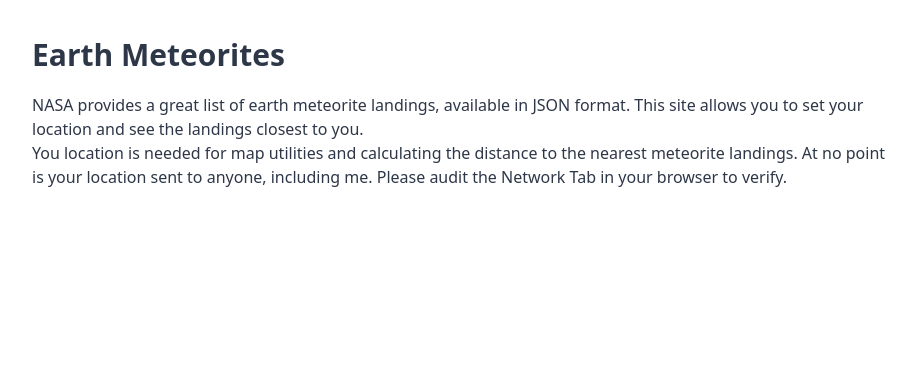
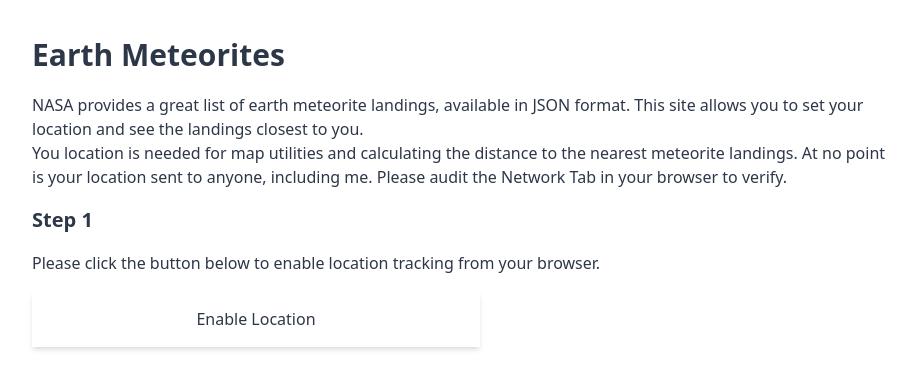
Before and after one commit to DevinKott/earth-meteorites, a React (Create React App) app: page / in a window 1280 px wide. Shown: the top 388 px of the page, without its empty margins (176-1092 px from the left). Built offline with nearby package versions, Linux system fonts and the light colour scheme.

Commit message:
add location button

```diff
--- a/src/App.js
+++ b/src/App.js
@@ -22,6 +22,21 @@ function App() {
                     nearest meteorite landings. At no point is your location sent to anyone, including
                     me. Please audit the Network Tab in your browser to verify.
                 </p>
+                <section
+                    class='flex flex-col'
+                >
+                    <h3
+                        class='text-xl font-semibold mt-4 mb-4'
+                    >
+                        Step 1
+                    </h3>
+                    <span>Please click the button below to enable location tracking from your browser.</span>
+                    <button
+                        class='shadow-md max-w-md p-4 mt-4 mb-4'
+                    >
+                        Enable Location
+                    </button>
+                </section>
             </section>
         </main>
     );
```
